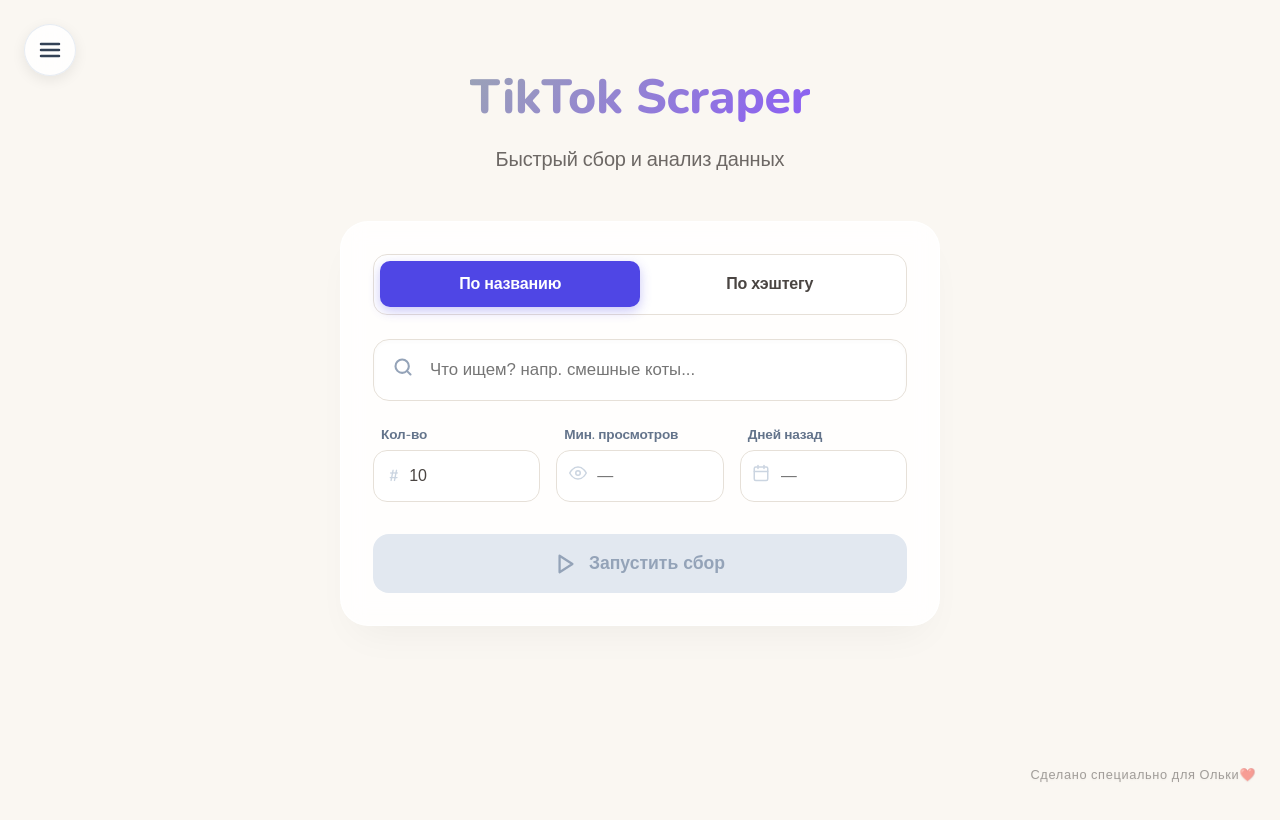
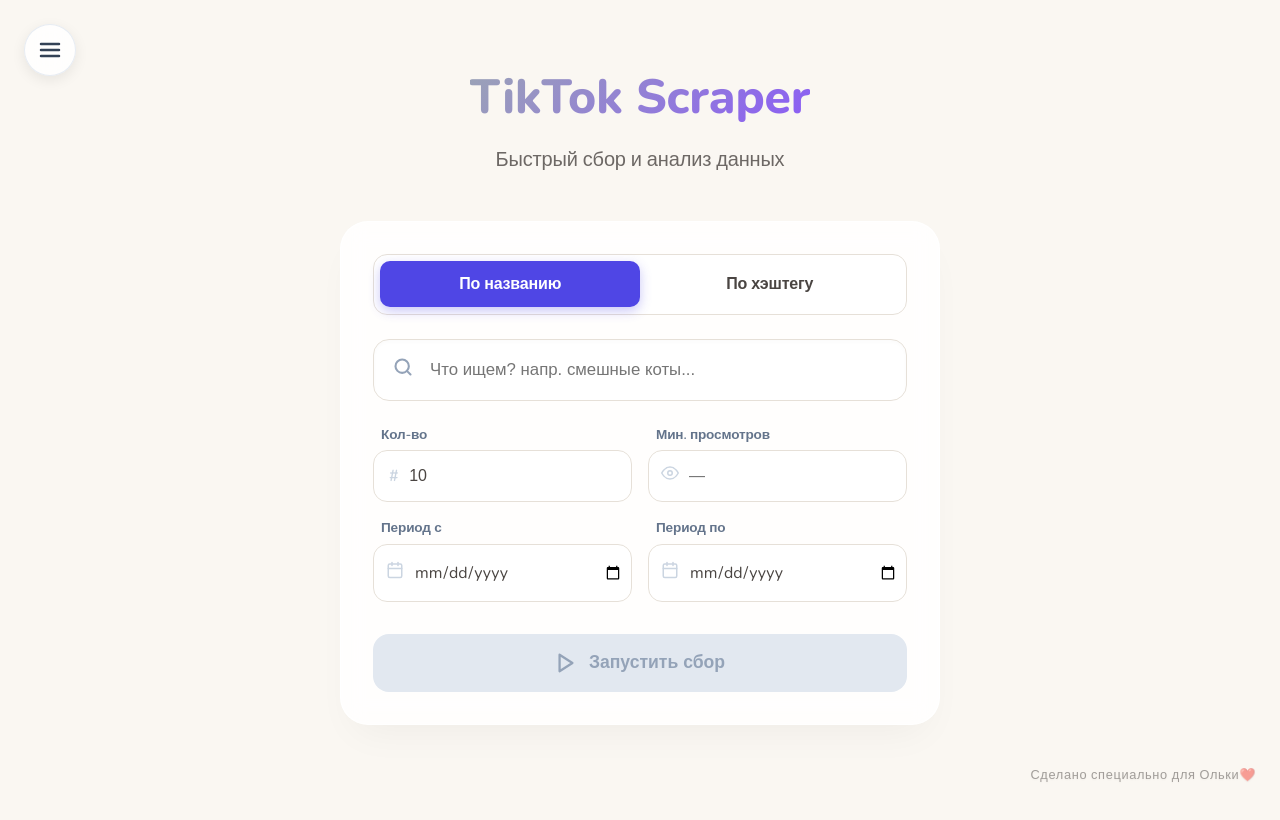
Before and after one commit to yurakovyli-oss/tiktokscraper, a Next.js app: page / in a window 1280 px wide. Shown: the top 820 px of the page. Built offline with nearby package versions, Linux system fonts and the light colour scheme.

Commit message:
Replace maxDays filter with dateFrom and dateTo calendar picker

```diff
--- a/app/api/scrape/route.js
+++ b/app/api/scrape/route.js
@@ -7,13 +7,13 @@
 export async function POST(request) {
     try {
         const body = await request.json();
-        const { query, type = 'keyword', maxItems = 10, minViews = 0, maxDays = null, forceRefresh = false, keyId } = body;
+        const { query, type = 'keyword', maxItems = 10, minViews = 0, dateFrom = null, dateTo = null, forceRefresh = false, keyId } = body;
 
         if (!query) {
             return NextResponse.json({ error: 'Search query is required' }, { status: 400 });
         }
 
-        const cacheKey = `${type}:${JSON.stringify(query)}:${maxItems}:${minViews}:${maxDays}`;
+        const cacheKey = `${type}:${JSON.stringify(query)}:${maxItems}:${minViews}:${dateFrom}:${dateTo}`;
 
         if (!forceRefresh && cache.has(cacheKey)) {
             const cachedData = cache.get(cacheKey);
@@ -96,7 +96,7 @@
 
         // Prepare Apify input based on the chosen TikTok scraper actor.
         let fetchLimit = maxItems || 10;
-        if (maxDays) {
+        if (dateFrom || dateTo) {
             // Overfetch to ensure we have enough items left after date filtering
             fetchLimit = Math.max(fetchLimit * 3, 30);
         }
@@ -173,11 +173,20 @@
 
         let finalItems = datasetItems || [];
 
-        // Apply maxDays filter
-        if (maxDays && !isNaN(parseInt(maxDays))) {
-            const cutoffDate = new Date();
-            cutoffDate.setDate(cutoffDate.getDate() - parseInt(maxDays));
-            const cutoffTimestamp = Math.floor(cutoffDate.getTime() / 1000); // TikTok timestamps are often in Unix seconds
+        // Apply date limits
+        if (dateFrom || dateTo) {
+            let fromTimestamp = 0;
+            let toTimestamp = Infinity;
+
+            if (dateFrom) {
+                fromTimestamp = Math.floor(new Date(dateFrom).getTime() / 1000);
+            }
+            if (dateTo) {
+                // To include the whole entire selected day, set the boundary to 1 second before the NEXT day
+                const toDateObj = new Date(dateTo);
+                toDateObj.setDate(toDateObj.getDate() + 1);
+                toTimestamp = Math.floor(toDateObj.getTime() / 1000) - 1;
+            }
 
             finalItems = finalItems.filter(item => {
                 const createTime = item.createTime || (item.videoMeta && item.videoMeta.createTime) || (item.video && item.video.createTime);
@@ -187,7 +196,7 @@
                 // Handle both seconds (10 chars) and ms (13 chars)
                 const timeNum = timeStr.length === 10 ? parseInt(timeStr) : parseInt(timeStr) / 1000;
 
-                return timeNum >= cutoffTimestamp;
+                return timeNum >= fromTimestamp && timeNum <= toTimestamp;
             });
         }
 
--- a/app/page.js
+++ b/app/page.js
@@ -7,7 +7,8 @@
   const [query, setQuery] = useState('');
   const [maxItems, setMaxItems] = useState(10);
   const [minViews, setMinViews] = useState('');
-  const [maxDays, setMaxDays] = useState('');
+  const [dateFrom, setDateFrom] = useState('');
+  const [dateTo, setDateTo] = useState('');
   const [results, setResults] = useState([]);
   const [loading, setLoading] = useState(false);
   const [error, setError] = useState(null);
@@ -108,7 +109,8 @@
       query: currentQuery,
       maxItems: currentMax,
       minViews: currentMinViews,
-      maxDays: maxDays,
+      dateFrom: dateFrom,
+      dateTo: dateTo,
       results: newResults
     };
 
@@ -124,7 +126,8 @@
     setQuery(historyItem.query);
     setMaxItems(historyItem.maxItems);
     setMinViews(historyItem.minViews);
-    setMaxDays(historyItem.maxDays || '');
+    setDateFrom(historyItem.dateFrom || '');
+    setDateTo(historyItem.dateTo || '');
     setResults(historyItem.results);
     setHasSearched(true);
     setError(null);
@@ -164,7 +167,7 @@
       const res = await fetch('/api/scrape', {
         method: 'POST',
         headers: { 'Content-Type': 'application/json' },
-        body: JSON.stringify({ type: searchType, query, maxItems: Number(maxItems) || 10, maxDays: maxDays ? Number(maxDays) : null, keyId: selectedKeyId })
+        body: JSON.stringify({ type: searchType, query, maxItems: Number(maxItems) || 10, dateFrom, dateTo, keyId: selectedKeyId })
       });
 
       const data = await res.json();
@@ -680,7 +683,7 @@
             </div>
 
             {/* Grid for Numbers */}
-            <div style={{ display: 'grid', gridTemplateColumns: '1fr 1fr 1fr', gap: '1rem' }}>
+            <div style={{ display: 'grid', gridTemplateColumns: '1fr 1fr', gap: '1rem' }}>
               <div style={{ display: 'flex', flexDirection: 'column', gap: '0.4rem' }}>
                 <label style={{ fontSize: '0.85rem', fontWeight: '600', color: '#64748b', marginLeft: '0.5rem' }}>Кол-во</label>
                 <div style={{ position: 'relative' }}>
@@ -722,19 +725,36 @@
               </div>
 
               <div style={{ display: 'flex', flexDirection: 'column', gap: '0.4rem' }}>
-                <label style={{ fontSize: '0.85rem', fontWeight: '600', color: '#64748b', marginLeft: '0.5rem' }}>Дней назад</label>
+                <label style={{ fontSize: '0.85rem', fontWeight: '600', color: '#64748b', marginLeft: '0.5rem' }}>Период с</label>
                 <div style={{ position: 'relative' }}>
                   <span style={{ position: 'absolute', left: '0.8rem', top: '50%', transform: 'translateY(-50%)', color: '#cbd5e1' }}>
                     <svg width="18" height="18" viewBox="0 0 24 24" fill="none" stroke="currentColor" strokeWidth="2" strokeLinecap="round" strokeLinejoin="round"><rect x="3" y="4" width="18" height="18" rx="2" ry="2"></rect><line x1="16" y1="2" x2="16" y2="6"></line><line x1="8" y1="2" x2="8" y2="6"></line><line x1="3" y1="10" x2="21" y2="10"></line></svg>
                   </span>
                   <input
-                    type="number"
-                    min="1"
-                    placeholder="—"
-                    value={maxDays}
-                    onChange={(e) => setMaxDays(e.target.value)}
+                    type="date"
+                    value={dateFrom}
+                    onChange={(e) => setDateFrom(e.target.value)}
                     style={{
-                      width: '100%', padding: '1rem 0.5rem 1rem 2.5rem', borderRadius: '14px', border: '1px solid var(--input-border)', background: 'var(--input-bg)', color: 'var(--foreground)', fontSize: '1rem', outline: 'none', transition: 'all 0.2s ease'
+                      width: '100%', padding: '1rem 0.5rem 1rem 2.5rem', borderRadius: '14px', border: '1px solid var(--input-border)', background: 'var(--input-bg)', color: 'var(--foreground)', fontSize: '1rem', outline: 'none', transition: 'all 0.2s ease', fontFamily: 'inherit'
+                    }}
+                    onFocus={(e) => { e.target.style.borderColor = '#4f46e5'; }}
+                    onBlur={(e) => { e.target.style.borderColor = 'var(--input-border)'; }}
+                  />
+                </div>
+              </div>
+
+              <div style={{ display: 'flex', flexDirection: 'column', gap: '0.4rem' }}>
+                <label style={{ fontSize: '0.85rem', fontWeight: '600', color: '#64748b', marginLeft: '0.5rem' }}>Период по</label>
+                <div style={{ position: 'relative' }}>
+                  <span style={{ position: 'absolute', left: '0.8rem', top: '50%', transform: 'translateY(-50%)', color: '#cbd5e1' }}>
+                    <svg width="18" height="18" viewBox="0 0 24 24" fill="none" stroke="currentColor" strokeWidth="2" strokeLinecap="round" strokeLinejoin="round"><rect x="3" y="4" width="18" height="18" rx="2" ry="2"></rect><line x1="16" y1="2" x2="16" y2="6"></line><line x1="8" y1="2" x2="8" y2="6"></line><line x1="3" y1="10" x2="21" y2="10"></line></svg>
+                  </span>
+                  <input
+                    type="date"
+                    value={dateTo}
+                    onChange={(e) => setDateTo(e.target.value)}
+                    style={{
+                      width: '100%', padding: '1rem 0.5rem 1rem 2.5rem', borderRadius: '14px', border: '1px solid var(--input-border)', background: 'var(--input-bg)', color: 'var(--foreground)', fontSize: '1rem', outline: 'none', transition: 'all 0.2s ease', fontFamily: 'inherit'
                     }}
                     onFocus={(e) => { e.target.style.borderColor = '#4f46e5'; }}
                     onBlur={(e) => { e.target.style.borderColor = 'var(--input-border)'; }}
```
